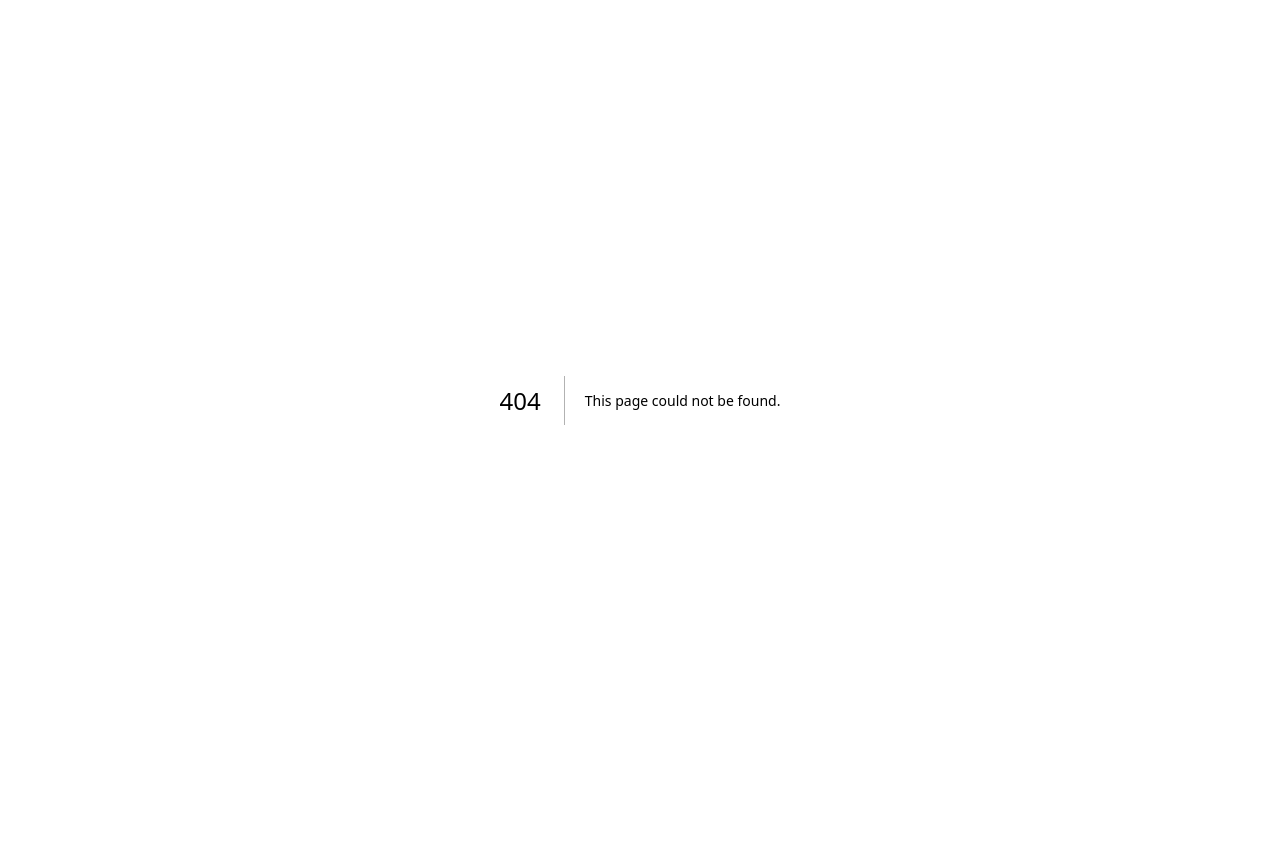
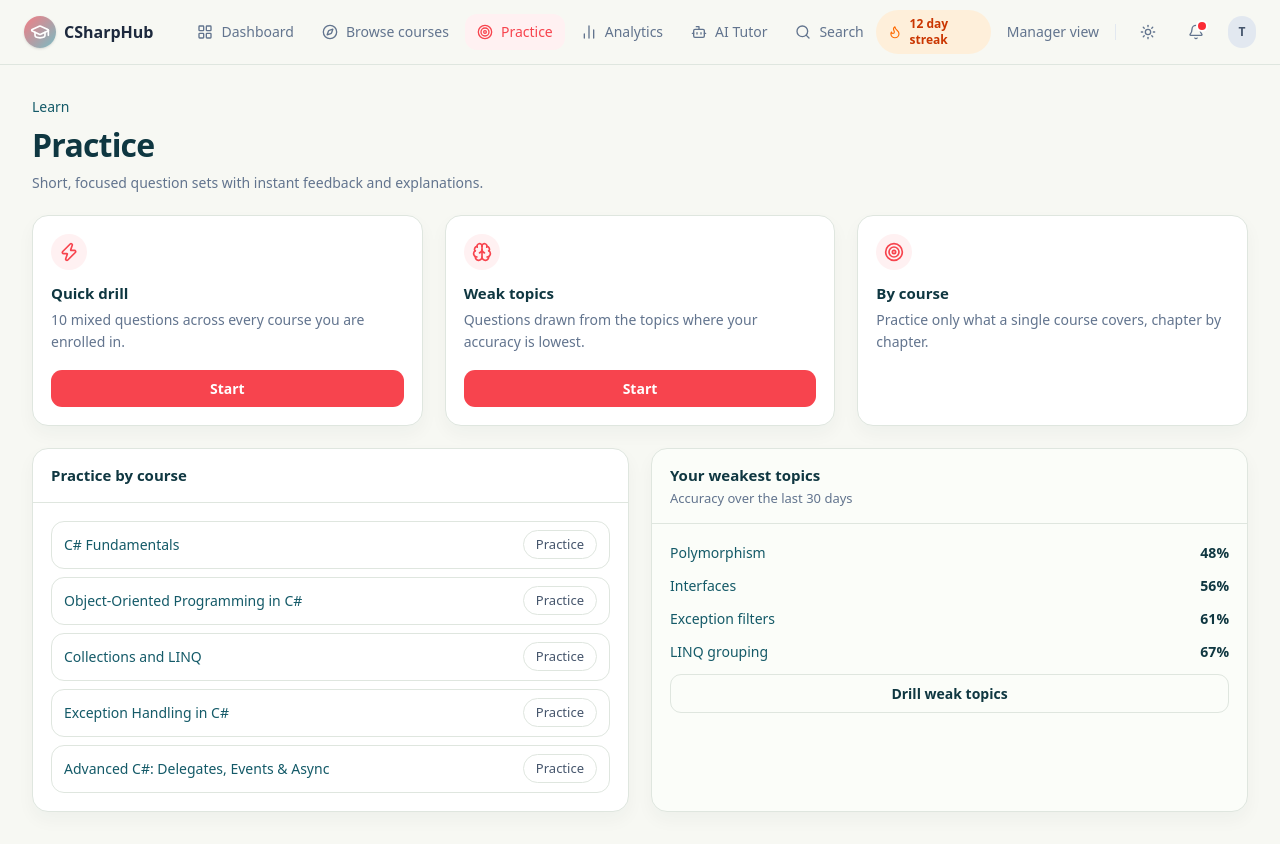
Before and after one commit to ChuChoaChan131019/DoAnChuyenNganh-LearningProject, a Next.js app in the folder frontend/: page /learner/practice in a window 1280 px wide. Before the commit this address had no page. Before the commit the page ends 800 px from the top, so only its background shows below. Built offline with nearby package versions, Linux system fonts and the light colour scheme.

Commit message:
Hoàn thành trang practice

```diff
--- a/frontend/src/app/globals.css
+++ b/frontend/src/app/globals.css
@@ -55,6 +55,10 @@
   border-color: var(--border);
 }
 
+html {
+  overflow-y: scroll;
+}
+
 body {
   background: var(--background);
   color: var(--foreground);
--- a/frontend/src/app/learner/ai-tutor/page.tsx
+++ b/frontend/src/app/learner/ai-tutor/page.tsx
@@ -14,7 +14,7 @@ export default function AITutorPage() {
   const [inputValue, setInputValue] = useState('');
 
   return (
-    <div className="mx-auto max-w-[1200px] space-y-[22px]">
+    <div className="mx-auto max-w-[1216px] space-y-[22px]">
       {/* Header */}
       <div>
         <p className="mb-1 text-sm font-medium text-[#145a68]">Learn</p>
--- /dev/null
+++ b/frontend/src/app/learner/practice/page.tsx
@@ -0,0 +1,121 @@
+'use client';
+
+import React from 'react';
+import { Zap, Brain, Target } from 'lucide-react';
+
+const COURSES = [
+  'C# Fundamentals',
+  'Object-Oriented Programming in C#',
+  'Collections and LINQ',
+  'Exception Handling in C#',
+  'Advanced C#: Delegates, Events & Async',
+];
+
+const WEAK_TOPICS = [
+  { name: 'Polymorphism', score: '48%' },
+  { name: 'Interfaces', score: '56%' },
+  { name: 'Exception filters', score: '61%' },
+  { name: 'LINQ grouping', score: '67%' },
+];
+
+export default function PracticePage() {
+  return (
+    <div className="mx-auto max-w-[1216px] space-y-[22px]">
+      {/* Header */}
+      <div>
+        <p className="mb-1 text-sm font-medium text-[#145a68]">Learn</p>
+        <h1 className="text-[32px] font-bold tracking-tight text-[#0f3741]">Practice</h1>
+        <p className="mt-1 text-sm text-slate-500">
+          Short, focused question sets with instant feedback and explanations.
+        </p>
+      </div>
+
+      {/* Top Cards (3 columns) */}
+      <div className="grid grid-cols-1 gap-[22px] md:grid-cols-3">
+        {/* Card 1: Quick Drill */}
+        <div className="flex flex-col rounded-[16px] border border-[#dfe6df] bg-white p-[18px] shadow-[0_8px_18px_rgba(0,44,62,0.04)]">
+          <div className="mb-3 flex h-9 w-9 items-center justify-center rounded-full bg-rose-50 text-[#f7444e]">
+            <Zap className="h-[20px] w-[20px]" />
+          </div>
+          <h2 className="mb-1 text-[15px] font-bold text-[#0f3741]">Quick drill</h2>
+          <p className="mb-4 flex-1 text-[14px] leading-relaxed text-slate-500">
+            10 mixed questions across every course you are enrolled in.
+          </p>
+          <button className="w-full rounded-[11px] bg-[#f7444e] py-2 text-[14px] font-semibold text-white transition hover:bg-rose-500">
+            Start
+          </button>
+        </div>
+
+        {/* Card 2: Weak Topics */}
+        <div className="flex flex-col rounded-[16px] border border-[#dfe6df] bg-white p-[18px] shadow-[0_8px_18px_rgba(0,44,62,0.04)]">
+          <div className="mb-3 flex h-9 w-9 items-center justify-center rounded-full bg-rose-50 text-[#f7444e]">
+            <Brain className="h-[20px] w-[20px]" />
+          </div>
+          <h2 className="mb-1 text-[15px] font-bold text-[#0f3741]">Weak topics</h2>
+          <p className="mb-4 flex-1 text-[14px] leading-relaxed text-slate-500">
+            Questions drawn from the topics where your accuracy is lowest.
+          </p>
+          <button className="w-full rounded-[11px] bg-[#f7444e] py-2 text-[14px] font-semibold text-white transition hover:bg-rose-500">
+            Start
+          </button>
+        </div>
+
+        {/* Card 3: By Course */}
+        <div className="flex flex-col rounded-[16px] border border-[#dfe6df] bg-white p-[18px] shadow-[0_8px_18px_rgba(0,44,62,0.04)]">
+          <div className="mb-3 flex h-9 w-9 items-center justify-center rounded-full bg-rose-50 text-[#f7444e]">
+            <Target className="h-[20px] w-[20px]" />
+          </div>
+          <h2 className="mb-1 text-[15px] font-bold text-[#0f3741]">By course</h2>
+          <p className="flex-1 text-[14px] leading-relaxed text-slate-500">
+            Practice only what a single course covers, chapter by chapter.
+          </p>
+          {/* Note: This card intentionally has no button based on the design */}
+        </div>
+      </div>
+
+      {/* Bottom Layout (Left 2/3 / Right 1/3) */}
+      <div className="grid items-stretch grid-cols-1 gap-[22px] md:grid-cols-2">
+        {/* Left: Practice by course */}
+        <div className="overflow-hidden rounded-[16px] border border-[#dfe6df] bg-white shadow-[0_8px_18px_rgba(0,44,62,0.04)]">
+          <div className="border-b border-[#dfe6df] px-[18px] py-[15px]">
+            <h2 className="text-[15px] font-bold text-[#0f3741]">Practice by course</h2>
+          </div>
+          <div className="flex flex-col gap-2 p-[18px]">
+            {COURSES.map((course, index) => (
+              <div
+                key={index}
+                className="flex h-12 items-center justify-between rounded-[13px] border border-slate-200/80 px-3 transition-colors hover:bg-slate-50"
+              >
+                <span className="text-[14px] font-medium text-[#145a68]">{course}</span>
+                <button className="rounded-full border border-slate-200 px-3 py-1 text-[13px] font-medium text-slate-600 transition hover:bg-slate-100 hover:text-slate-900">
+                  Practice
+                </button>
+              </div>
+            ))}
+          </div>
+        </div>
+
+        {/* Right: Weakest topics */}
+        <div className="flex h-full flex-col overflow-hidden rounded-[16px] border border-[#dfe6df] bg-[#fbfdf9] shadow-[0_8px_18px_rgba(0,44,62,0.04)]">
+          <div className="border-b border-[#dfe6df] px-[18px] py-[15px]">
+            <h2 className="text-[15px] font-bold text-[#0f3741]">Your weakest topics</h2>
+            <p className="mt-0.5 text-[13px] text-slate-500">Accuracy over the last 30 days</p>
+          </div>
+
+          <div className="flex flex-col gap-3 px-[18px] pt-[18px]">
+            {WEAK_TOPICS.map((topic, index) => (
+              <div key={index} className="flex items-center justify-between">
+                <span className="text-[14px] font-medium text-[#145a68]">{topic.name}</span>
+                <span className="text-[14px] font-bold text-[#0f3741]">{topic.score}</span>
+              </div>
+            ))}
+          </div>
+
+          <button className="mx-[18px] mt-3 rounded-[11px] border border-slate-300 bg-transparent py-2 text-[14px] font-semibold text-[#0f3741] transition hover:bg-slate-100">
+            Drill weak topics
+          </button>
+        </div>
+      </div>
+    </div>
+  );
+}
```
